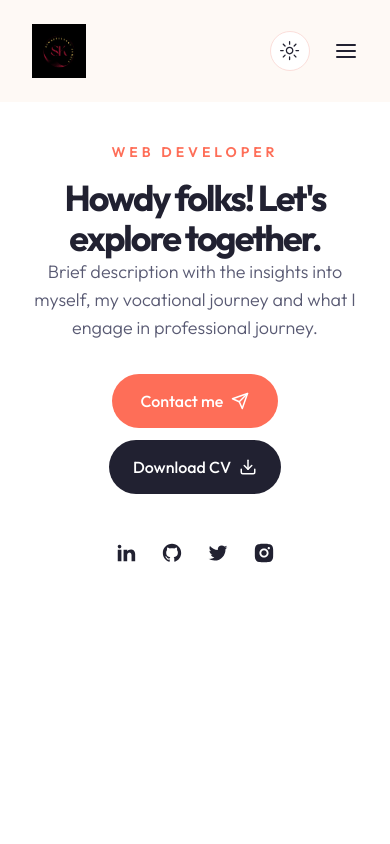
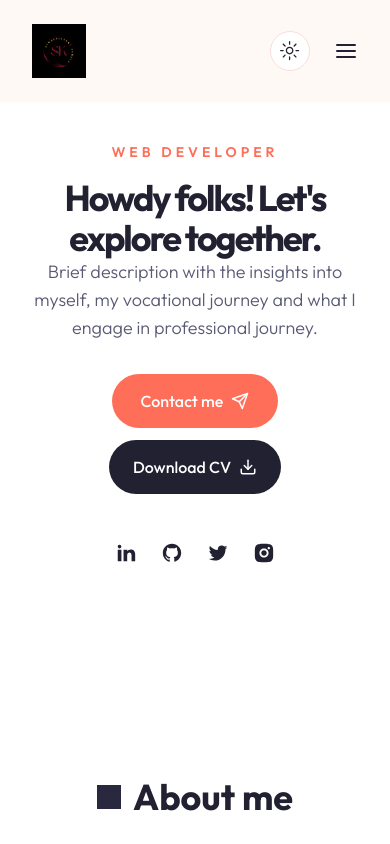
Before and after one commit to SamarthanandKamble/Portfolio, a Next.js app: page / in a window 390 px wide. Shown: the top 844 px of the page. Built offline with nearby package versions, Linux system fonts and the light colour scheme.

Commit message:
code refactoring

```diff
--- a/components/Hero.jsx
+++ b/components/Hero.jsx
@@ -15,7 +15,7 @@ import Link from "next/link";
 
 const Hero = () => {
   return (
-    <section className="py-10 lg:py-20 h-[84vh] lg:pt-14   bg-no-repeat bg-bottom bg-cover dark:bg-none mb-40 sm:mb-16 md:mb-0">
+    <section className="py-10 lg:py-20 h-[80vh] sm:h-[84vh] lg:pt-14  bg-no-repeat bg-bottom bg-cover dark:bg-none sm:mb-16 md:mb-0">
       <div className="container mx-auto">
         <div className="flex justify-between gap-x-8">
           <div className="flex max-w-[500px] sm:max-w-[600px] flex-col justify-center mx-auto xl:mx-0 text-center xl:text-left">
```
